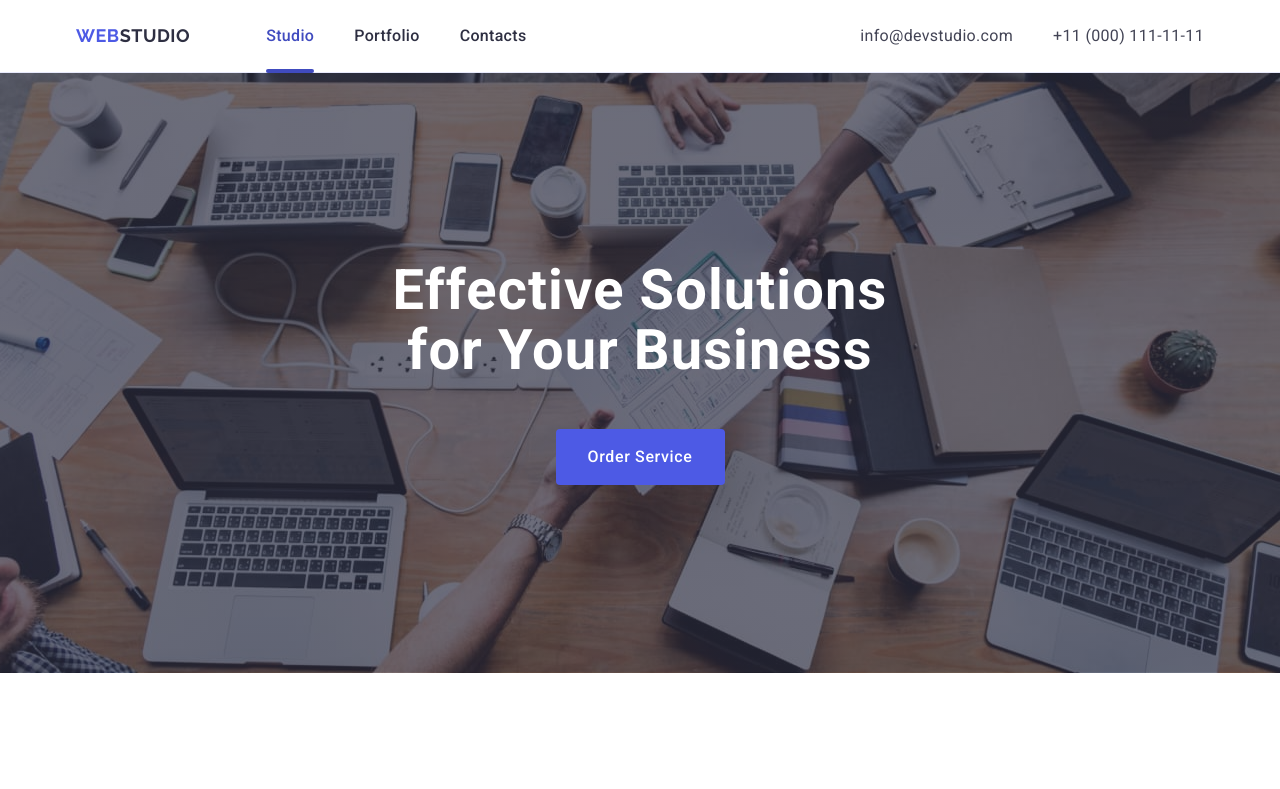
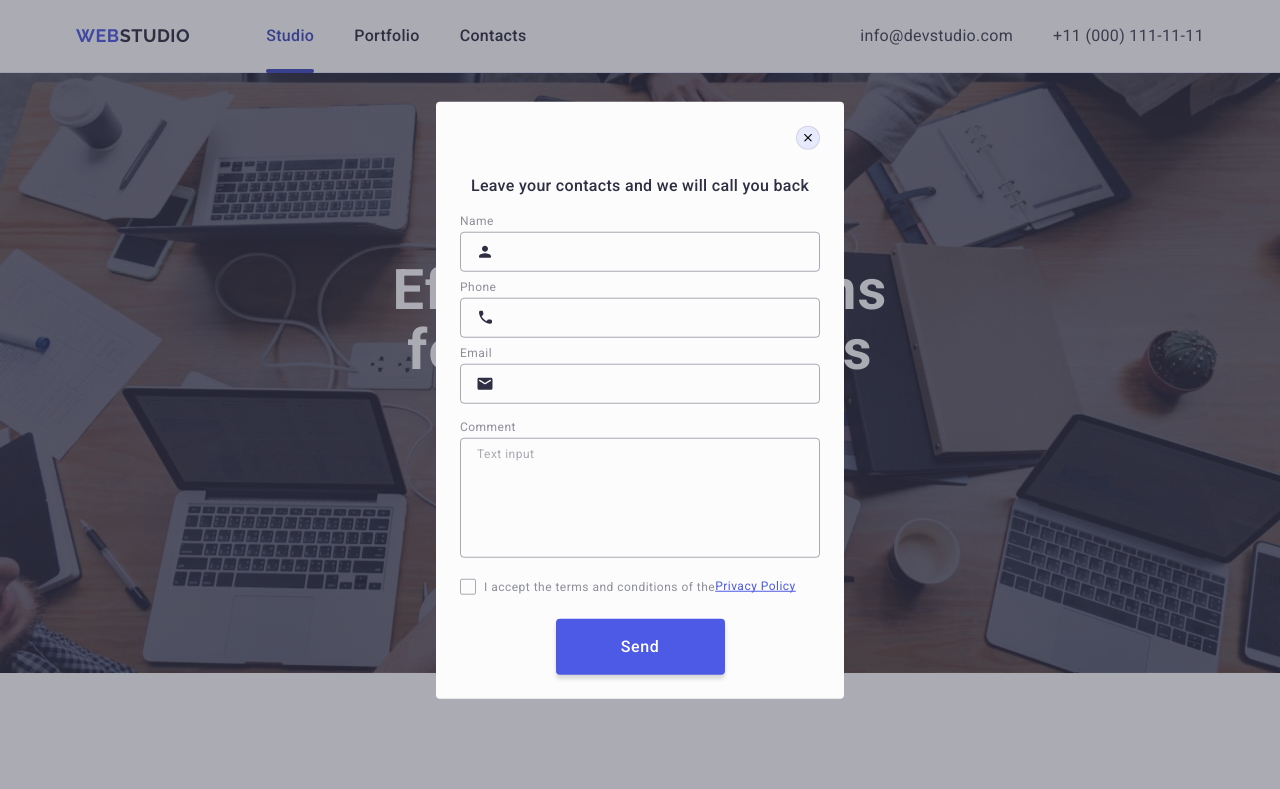
Before and after one commit to Hanna-Pryymak/goit-markup-hw-05, a plain HTML site: page index.html in a window 1280 px wide. Shown: the top 789 px of the page. Drawn offline with nearby package versions, Linux system fonts and the light colour scheme.

Commit message:
add modal-2

```diff
--- a/css/style.css
+++ b/css/style.css
@@ -586,20 +586,25 @@ button {
 .footer-input {
   width: 264px;
   height: 40px;
+  font-size: 12px;
+  line-height: 2;
+  letter-spacing: 0.04em;
+  color: #ffffff;
   border: 1px solid #ffffff;
   border-radius: 4px;
   box-shadow: 0 4px 4px 0 rgba(0, 0, 0, 0.15);
   background-color: transparent;
-  padding-left: 14px;
+  padding-left: 16px;
   padding-right: 14px;
 }
 
 .footer-input::placeholder {
-  font-size: 12px;
+  color: #ffffff;
+  /* font-size: 12px;
   line-height: 2;
   letter-spacing: 0.04em;
-  color: #ffffff;
-  text-justify: center;
+
+  text-justify: center; */
 }
 
 .footer-submit {
@@ -612,12 +617,11 @@ button {
   border: none;
   align-items: center;
   justify-content: center;
-  gap: 16px;
   cursor: pointer;
   font-weight: 500;
   font-size: 16px;
   line-height: 1.5;
-  letter-spacing: 0.02em;
+  letter-spacing: 0.04em;
   color: #ffffff;
 }
 
@@ -634,6 +638,7 @@ button {
 }
 
 .footer-icon-send {
+  margin-left: 16px;
   fill: #ffffff;
 }
 
@@ -646,13 +651,16 @@ button {
   top: 0;
   left: 0;
   background-color: rgba(46, 47, 66, 0.4);
+  transition: opacity 250ms cubic-bezier(0.4, 0, 0.2, 1),
+    visibility 250ms cubic-bezier(0.4, 0, 0.2, 1);
+
   opacity: 0;
   visibility: hidden;
   pointer-events: none;
 }
 
 .is-open {
-  opacity: 0;
+  opacity: 1;
   visibility: visible;
   pointer-events: auto;
 }
@@ -667,21 +675,51 @@ button {
   left: 50%;
   transform: translate(-50%, -50%);
   padding: 72px 24px 24px 24px;
+  box-shadow: зі значенням 0px 1px 1px rgba(0, 0, 0, 0.14),
+    0px 1px 3px rgba(0, 0, 0, 0.12), 0px 2px 1px rgba(0, 0, 0, 0.2);
+  transition: transform 250ms cubic-bezier(0.4, 0, 0.2, 1);
 }
 
 .modal-close {
   background-color: #e7e9fc;
-  border: 1px solid rgba(46, 47, 66, 0.4);
+  border: 1px solid rgba(0, 0, 0, 0.1);
+  width: 24px;
+  height: 24px;
   border-radius: 50%;
   position: absolute;
   top: 24px;
   right: 24px;
+  display: flex;
+  align-items: center;
+  justify-content: center;
+  padding: 0;
+  transition: background-color 250ms cubic-bezier(0.4, 0, 0.2, 1),
+    border 250ms cubic-bezier(0.4, 0, 0.2, 1);
+}
+
+.modal-close:hover {
+  background-color: #404bbf;
+  border: none;
+}
+
+.modal-close:focus {
+  background-color: #404bbf;
+  border: none;
 }
 
 .modal-icon-close {
   width: 8px;
   height: 8px;
+  transition: fill 250ms cubic-bezier(0.4, 0, 0.2, 1);
   stroke-opacity: #2e2f42;
+}
+
+.modal-icon-close:hover {
+  fill: #ffffff;
+}
+
+.modal-icon-close:focus {
+  fill: #ffffff;
 }
 
 .modal-title {
@@ -714,7 +752,9 @@ button {
   padding-left: 38px;
   padding-right: 16px;
   color: #000;
+  background-color: transparent;
   outline: transparent;
+  transition: border-color 250ms cubic-bezier(0.4, 0, 0.2, 1);
 }
 
 .modal-input:focus {
@@ -722,26 +762,9 @@ button {
   box-shadow: 0 0 4px rgba(77, 90, 229, 0.5);
 }
 
-/* .modal-input::placeholder {
-  font-style: 12px;
-  color: ;
-} */
-
-/* .modal-input:focus .modal-input:hover {
-  border-color: #4d5ae5;
-}
-
-.modal-input:focus + .modal-icon {
-  fill: #4d5ae5;
-} */
-
-/* .modal-input:hover {
-  border-color: #4d5ae5;
-} */
-
 .modal-label {
-  display: inline-block;
-  margin: 4px;
+  display: block;
+  margin-bottom: 4px;
   font-size: 12px;
   line-height: 1.17;
   letter-spacing: 0.04em;
@@ -749,7 +772,6 @@ button {
 }
 
 .modal-icon {
-  /* fill: #2e2f42; */
   position: absolute;
   left: 16px;
   top: 50%;
@@ -771,6 +793,10 @@ button {
 
 .modal-icon {
   fill: #2e2f42;
+}
+
+.modal-field-comment {
+  margin-bottom: 16px;
 }
 
 .modal-textarea {
@@ -801,6 +827,10 @@ button {
   color: rgba(46, 47, 66, 0.4);
 }
 
+.modal-check-field {
+  margin-bottom: 24px;
+}
+
 .modal-button {
   display: block;
   margin: 0 auto;
@@ -809,7 +839,7 @@ button {
   border-radius: 4px;
   padding: 16px 32px;
   box-shadow: 0 4px 4px 0 rgba(0, 0, 0, 0.15);
-  background: #4d5ae5;
+  background-color: #4d5ae5;
   font-weight: 500;
   font-size: 16px;
   line-height: 1.5;
@@ -837,13 +867,15 @@ button {
   width: 16px;
   height: 16px;
   border-radius: 2px;
-  border: 1px solid #2e2f42;
-  display: block;
-  margin-right: 8px;
-  display: flex;
+  border: 1px solid rgba(46, 47, 66, 0.4);
+  transition: background-color 250ms cubic-bezier(0.4, 0, 0.2, 1),
+    border 250ms cubic-bezier(0.4, 0, 0.2, 1),
+    fill 250ms cubic-bezier(0.4, 0, 0.2, 1);
+  display: inline-flex;
   align-items: center;
   justify-content: center;
   fill: transparent;
+  margin-right: 8px;
 }
 
 .modal-check:checked + .modal-check-text .modal-check-item {
@@ -853,15 +885,13 @@ button {
 }
 
 .check-icon {
-  /* fill: #404bbf; */
-  /* background-color: #404bbf; */
   width: 16px;
   height: 16px;
 }
 
 .modal-check-text {
   font-size: 12px;
-  line-height: 117%;
+  line-height: 1.17;
   letter-spacing: 0.04em;
   color: #8e8f99;
   display: flex;
--- a/index.html
+++ b/index.html
@@ -496,12 +496,12 @@
     <div class="backdrop is-open">
       <div class="modal">
         <button type="button" class="modal-close">
-          <svg class="modal-icon-close" width="24" height="24">
+          <svg class="modal-icon-close" width="8" height="8">
             <use href="./images/icons.svg#icon-close"></use>
           </svg>
         </button>
         <p class="modal-title">Leave your contacts and we will call you back</p>
-        <form class="modal-form">
+        <div class="modal-form">
           <div class="modal-field">
             <label for="user-name" class="modal-label">Name</label>
             <div class="input-wrap">
@@ -512,7 +512,7 @@
                 placeholder=""
                 id="user-name"
               />
-              <svg class="modal-icon" width="18" height="18">
+              <svg class="modal-icon" width="18" height="24">
                 <use href="./images/icons.svg#icon-person"></use>
               </svg>
             </div>
@@ -527,7 +527,7 @@
                 placeholder=""
                 id="user-phone"
               />
-              <svg class="modal-icon" width="18" height="18">
+              <svg class="modal-icon" width="18" height="24">
                 <use href="./images/icons.svg#icon-phone"></use>
               </svg>
             </div>
@@ -542,12 +542,12 @@
                 placeholder=""
                 id="user-email"
               />
-              <svg class="modal-icon" width="18" height="18">
+              <svg class="modal-icon" width="18" height="24">
                 <use href="./images/icons.svg#icon-email"></use>
               </svg>
             </div>
           </div>
-          <div class="modal-field"></div>
+          <div class="modal-field-comment"></div>
             <label for="user-comment" class="modal-label">Comment</label>
             <textarea
               name="user-comment"
@@ -555,20 +555,23 @@
               class="modal-textarea"
               placeholder="Text input"
             ></textarea>
+          </div>
+          <div class="modal-check-field">
             <input
               type="checkbox"
-            name="policy"
-            id="policy"
+              name="user-privacy"
+              id="user-privacy"
               class="modal-check visually-hidden"
               value="true"
             />
-          <label for="policy" class="modal-check-text"
+            <label for="user-privacy" class="modal-check-text"
               ><span class="modal-check-item"
                 ><svg class="check-icon" width="10px" height="8px">
                   <use href="./images/icons.svg#icon-Vector"></use></svg></span
               >I accept the terms and conditions of the
               <a href="" class="modal-check-link">Privacy Policy</a></label
             >
+          </div>
           <button type="submit" class="modal-button">Send</button>
         </form>
       </div>
```
Lines whose indentation alone changed are shown as unchanged.
